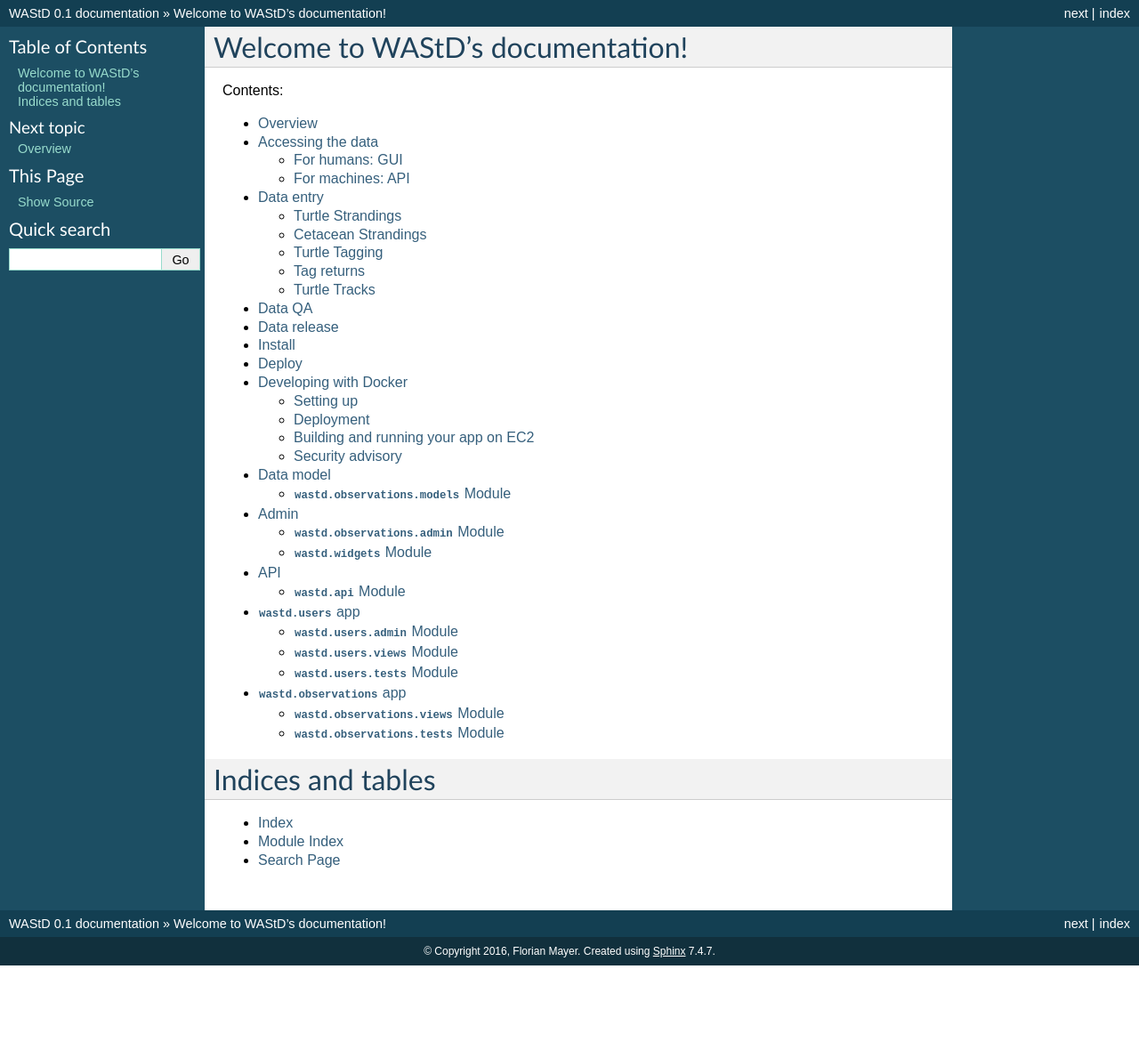
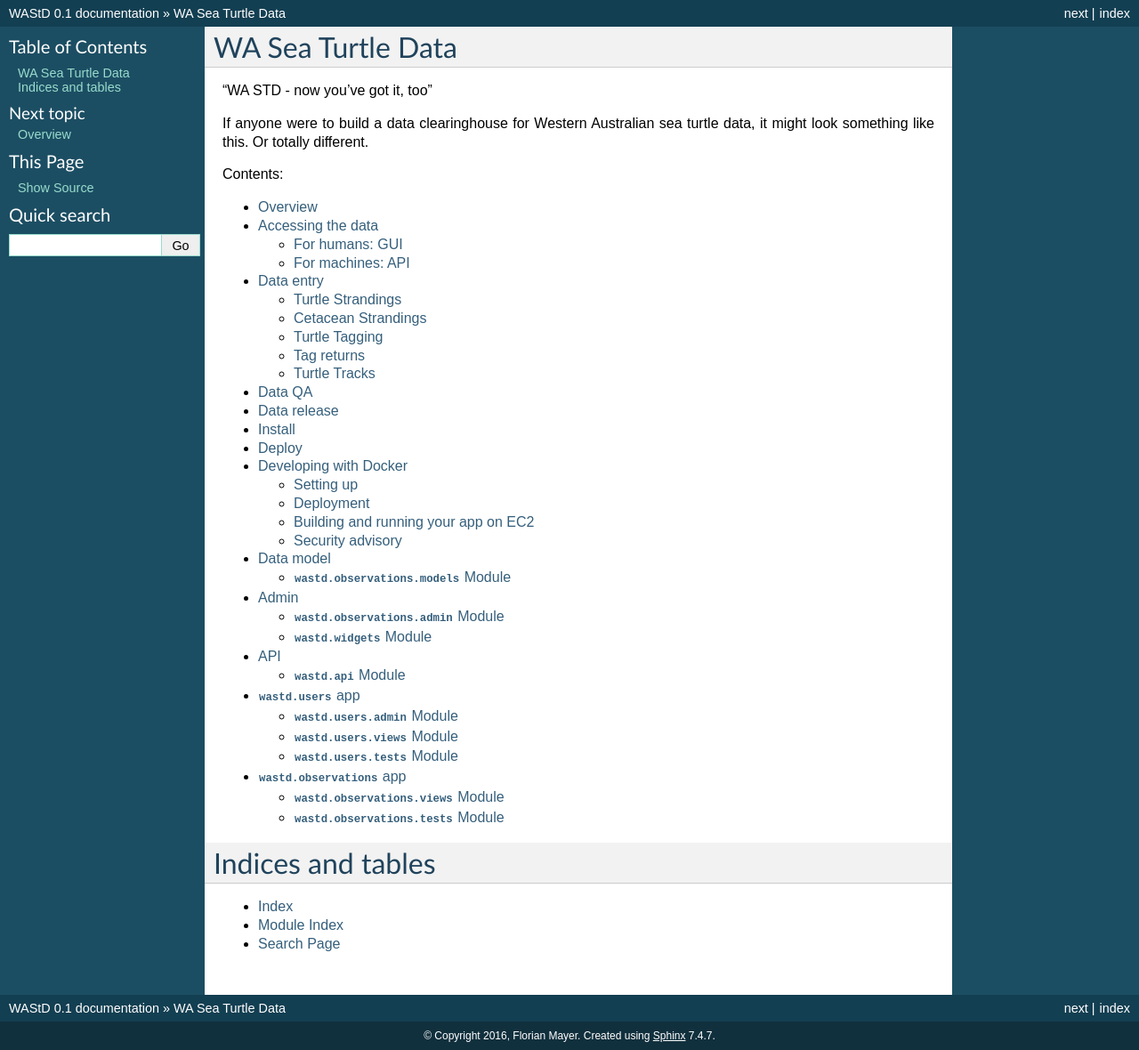
Before and after one commit to dbca-wa/wastd, a Sphinx documentation site: the page built from docs/index.rst, in a window 1280 px wide. Shown: the whole page at 89% size. Built offline with Sphinx 7.4.7, drawn with Linux system fonts in a browser that asks for light colours; before the commit the page ends 1085 px from its top, so only the background shows below that.

```diff
--- a/docs/conf.py
+++ b/docs/conf.py
@@ -16,8 +16,8 @@ import os
 import sys
 import django
 
-import confy
-confy.read_environment_file()
+# import confy
+# confy.read_environment_file()
 
 # If extensions (or modules to document with autodoc) are in another directory,
 # add these directories to sys.path here. If the directory is relative to the
--- a/docs/index.rst
+++ b/docs/index.rst
@@ -1,10 +1,11 @@
-.. WAStD documentation master file, created by
-   sphinx-quickstart.
-   You can adapt this file completely to your liking, but it should at least
-   contain the root `toctree` directive.
+WA Sea Turtle Data
+==================
 
-Welcome to WAStD's documentation!
-====================================================================
+"WA STD - now you've got it, too"
+
+If anyone were to build a data clearinghouse for Western Australian
+sea turtle data, it might look something like this. Or totally different.
+
 
 Contents:
 
@@ -20,7 +21,6 @@ Contents:
    code
 
 
-
 Indices and tables
 ==================
 
```
